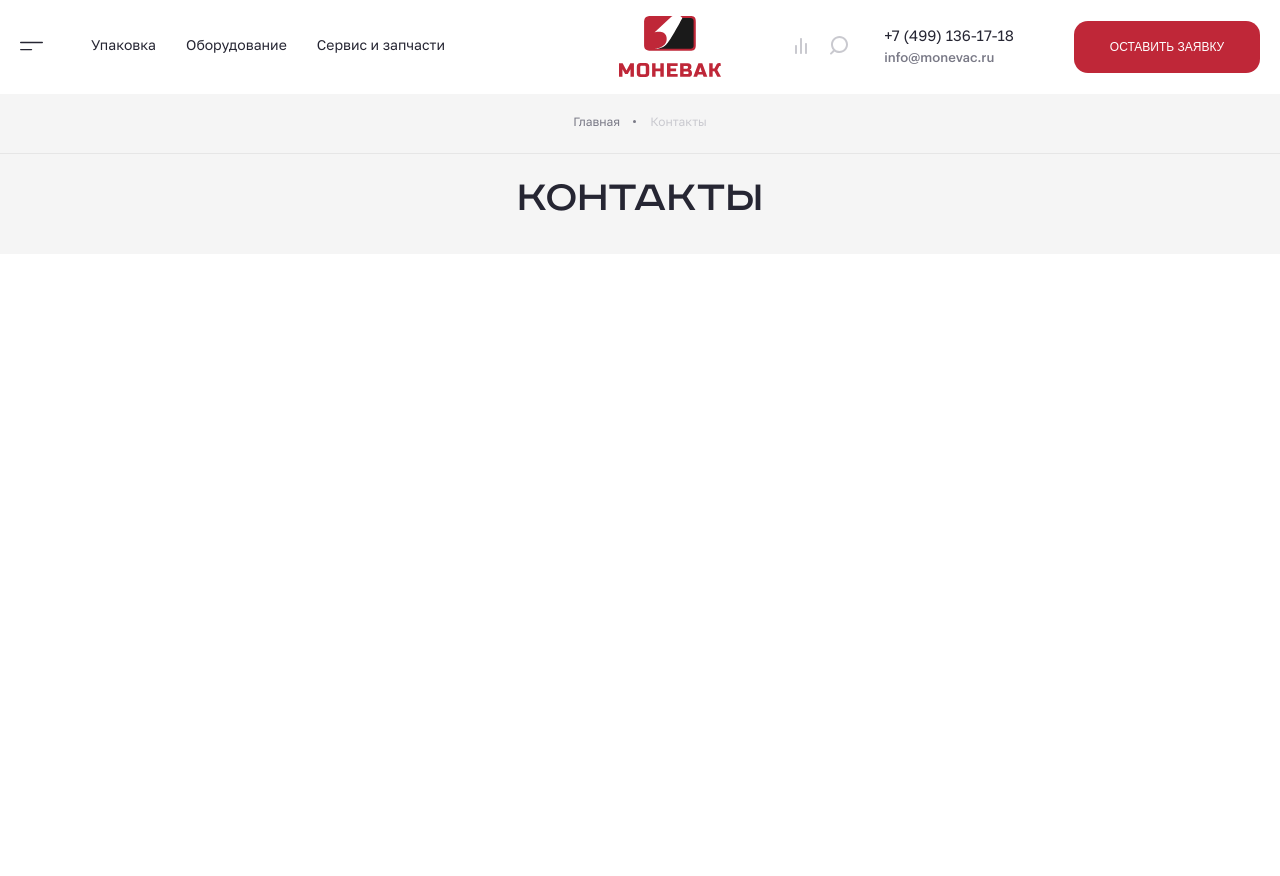
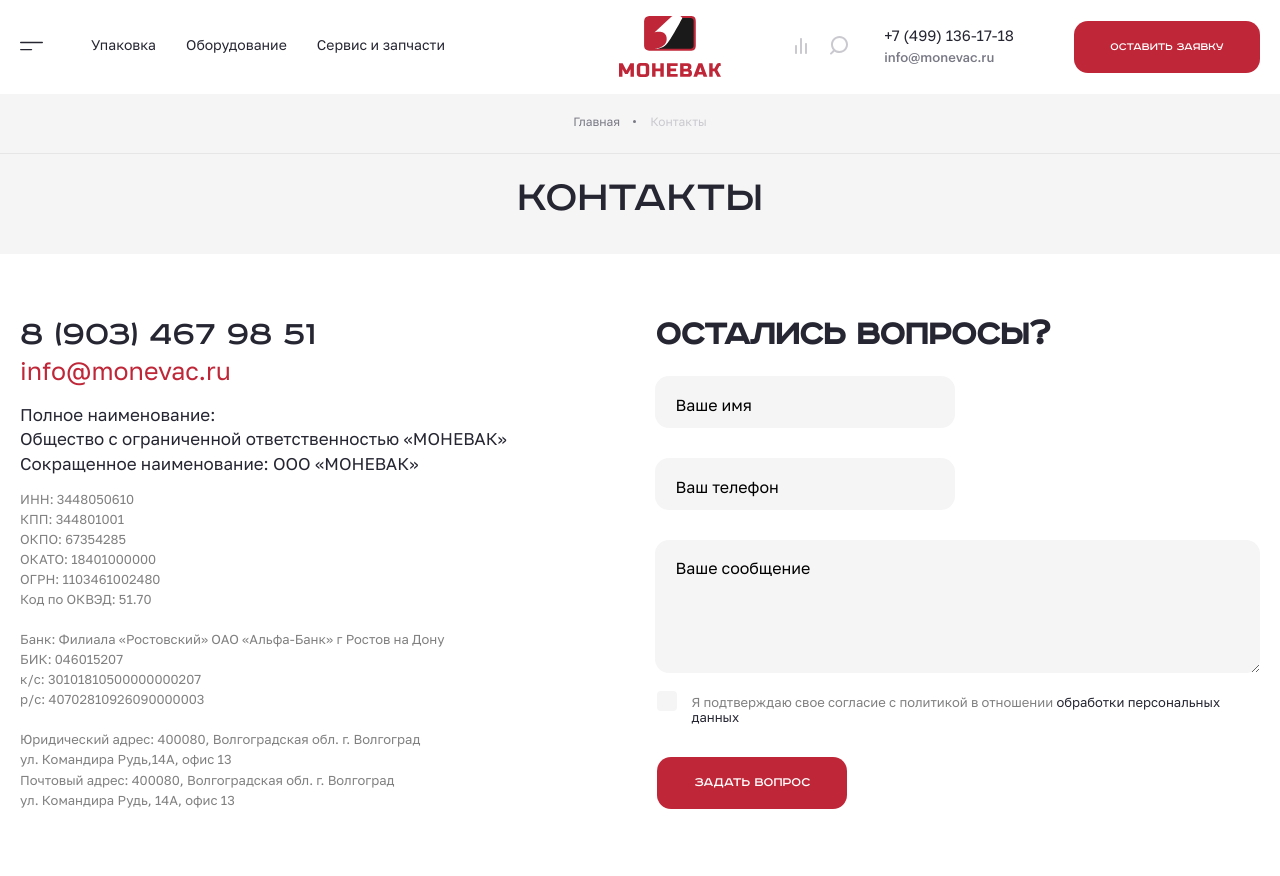
Before and after one commit to Dmitry1964/test-mono, a website built with webpack: page index.html in a window 1280 px wide. Before the commit the page ends 800 px from the top, so only its background shows below. Built offline with nearby package versions, Linux system fonts and the light colour scheme; files whose address does not match are found by name.

Commit message:
feat: добавляет блок info версия desktop

```diff
--- a/index.html
+++ b/index.html
@@ -57,15 +57,19 @@
             </button>
           </div>
           <div class="header__contacts">
-            <a class="header__link header__link--phone link" href="tel:+74991361718">+7 (499) 136-17-18</a>
-            <a class="header__link header__link--email link" href="mailto:info@monevac.ru">info@monevac.ru</a>
+            <a class="header__link header__link--phone link"
+              href="tel:+74991361718">+7 (499) 136-17-18</a>
+            <a class="header__link header__link--email link"
+              href="mailto:info@monevac.ru">info@monevac.ru</a>
           </div>
-          <button class="header__btn header__btn--submit btn">Оставить заявку</button>
+          <button class="header__btn header__btn--submit btn">Оставить
+            заявку</button>
         </div>
       </div>
     </header>
     <main>
-      <h1 class="visually-hidden">Копания Моневак - производство оборудования для упаковки</h1>
+      <h1 class="visually-hidden">Копания Моневак - производство оборудования
+        для упаковки</h1>
       <section class="contacts">
         <div class="contacts__nav">
           <ul class="contacts__nav-list">
@@ -73,7 +77,8 @@
               <a class="contacts__nav-link link" href="#">Главная</a>
             </li>
             <li class="contacts__nav-item">
-                <a class="contacts__nav-link  contacts__nav-link--active link" href="#">Контакты</a>
+              <a class="contacts__nav-link  contacts__nav-link--active link"
+                href="#">Контакты</a>
             </li>
           </ul>
         </div>
@@ -81,6 +86,79 @@
           <h2>Контакты</h2>
         </div>
       </section>
+      <section class="info">
+        <h2 class="visually-hidden">Контакты предприятия</h2>
+        <div class="container">
+          <div class="info__wrapper">
+            <div class="info__data">
+              <a class="info__data-phone link" href="tel:+79034679851">8 (903)
+                467 98 51</a>
+              <a class="info__data-email link"
+                href="mailto:info@monevac.ru">info@monevac.ru</a>
+              <div class="info__data-title">
+                <span>Полное наименование:</span>
+                <span>Общество с ограниченной ответственностью
+                  &laquo;МОНЕВАК&raquo;</span>
+                <span>Сокращенное наименование: ООО &laquo;МОНЕВАК&raquo;</span>
+              </div>
+              <div class="info__data-reg">
+                <span>ИНН: 3448050610</span>
+                <span>КПП: 344801001</span>
+                <span>ОКПО: 67354285</span>
+                <span>ОКАТО: 18401000000</span>
+                <span>ОГРН: 1103461002480</span>
+                <span>Код по ОКВЭД: 51.70</span>
+              </div>
+              <div class="info__data-bank">
+                <span>Банк: Филиала &laquo;Ростовский&raquo; ОАО
+                  &laquo;Альфа-Банк&raquo; г Ростов на Дону</span>
+                <span>БИК: 046015207</span>
+                <span>к/с: 30101810500000000207</span>
+                <span>р/с: 40702810926090000003</span>
+              </div>
+              <div class="info__data-address">
+                <span>Юридический адрес: 400080, Волгоградская обл. г.
+                  Волгоград</span>
+                <span>ул. Командира Рудь,14А, офис 13</span>
+                <span>Почтовый адрес: 400080, Волгоградская обл. г.
+                  Волгоград</span>
+                <span>ул. Командира Рудь, 14А, офис 13</span>
+              </div>
+            </div>
+            <div class="info__form">
+              <h2>Остались вопросы?</h2>
+              <form action>
+                <div class="info__form-fields">
+                  <div class="info__input-container">
+                    <input type="text" name="name" id="name" placeholder>
+                    <label for="name" class="info__input-placeholder">Ваше
+                      имя</label>
+                  </div>
+                  <div class="info__input-container">
+                    <input type="text" name="phone" id="phone" placeholder=" ">
+                    <label for="phone" class="info__input-placeholder">Ваш
+                      телефон</label>
+                  </div>
+                  <div class="info__textarea-container">
+                    <textarea name="message" id="message"
+                      placeholder=" "></textarea>
+                    <label for="message" class="info__textarea-placeholder">Ваше
+                      сообщение</label>
+                  </div>
+                </div>
+                <input class="visually-hidden" type="checkbox" name="agreement"
+                  id="agreement">
+                <label class="info__form-agreement" for="agreement">
+                  Я подтверждаю свое согласие с политикой в отношении
+                  <span>обработки персональных данных</span>
+                </label>
+                <button class="info__form-button btn" type="button">Задать вопрос</button>
+              </form>
+            </div>
+          </div>
+        </div>
+
+      </section>
     </main>
   </body>
 </html>
--- a/src/index.scss
+++ b/src/index.scss
@@ -4,3 +4,4 @@
 @use './styles/container.scss';
 @use './styles//block/contacts.scss';
 @use './styles/ui/btn.scss';
+@use './styles/block/info.scss';
--- a/src/styles/block/header.scss
+++ b/src/styles/block/header.scss
@@ -168,7 +168,6 @@
   font-size: 1.4rem;
   line-height: 100%;
   color: $color-white-default;
-  text-transform: uppercase;
 
   width: 190px;
   height: 52px;
--- /dev/null
+++ b/src/styles/block/info.scss
@@ -0,0 +1,250 @@
+@use '../variables.scss'as *;
+
+.info {
+  padding-top: 62px;
+  padding-bottom: 66px;
+}
+
+.info__wrapper {
+  display: grid;
+  grid-template-columns: 47.05% 1fr;
+}
+
+.info__data {
+  display: flex;
+  flex-direction: column;
+}
+
+.info__data-phone {
+  font-family: $font-roadradio;
+  font-size: 3.6rem;
+  line-height: 110%;
+  color: $color-black-default;
+}
+
+.info__data-email {
+  font-size: 2.5rem;
+  line-height: 3rem;
+  color: $color-cardinal;
+  margin-bottom: 20px;
+}
+
+
+.info__data-title {
+  display: flex;
+  flex-direction: column;
+  font-size: 1.7rem;
+  line-height: 110%;
+  color: $color-black-default;
+  margin-bottom: 15px;
+
+  & span {
+    margin-bottom: 6px;
+
+    &:last-child {
+      margin-bottom: 0;
+    }
+  }
+}
+
+.info__data-reg,
+.info__data-bank,
+.info__data-address {
+  display: flex;
+  flex-direction: column;
+  font-size: 1.3rem;
+  line-height: 155%;
+  color: $color-gray;
+}
+
+.info__data-reg {
+  margin-bottom: 19px;
+}
+
+.info__data-bank {
+  margin-bottom: 20px;
+}
+
+.info__form {
+  justify-self: flex-end;
+  width: 100%;
+  padding-left: 52px;
+
+  & h2 {
+    font-family: $font-roadradio;
+    font-size: 3.6rem;
+    line-height: 110%;
+    color: $color-black-default;
+    margin: 0 0 20px;
+  }
+}
+
+.info__form-fields {
+  display: flex;
+  flex-wrap: wrap;
+  gap: 30px;
+  margin-bottom: 20px;
+}
+
+[name="name"],
+[name="phone"] {
+  font-family: "Golos", "Arial", sans-serif;
+  font-size: 1.6rem;
+  line-height: 100%;
+  width: 300px;
+  height: 52px;
+  background-color: $color-white-smoke;
+  border-radius: 14px;
+  border: none;
+  padding-left: 20px;
+  transition: background-color 0.35s ease;
+
+  &:hover {
+    background-color: $color-white-default;
+    outline: 2px solid $color-whisper;
+  }
+
+  &:focus {
+    background-color: $color-white-default;
+    outline: 2px solid $color-whisper;
+  }
+}
+
+[name="message"] {
+  font-family: "Golos", "Arial", sans-serif;
+  font-size: 1.6rem;
+  line-height: 100%;
+  padding: 17px 20px 17px;
+  padding: 17px 20px 17px;
+  width: 100%;
+  height: 133px;
+  background-color: $color-white-smoke;
+  border-radius: 14px;
+  border: none;
+  padding-left: 20px;
+  transition: background-color 0.35s ease;
+
+  &:hover {
+    background-color: $color-white-default;
+    outline: 2px solid $color-whisper;
+  }
+
+  &:focus {
+    background-color: $color-white-default;
+    outline: 2px solid $color-whisper;
+  }
+}
+
+.info__input-placeholder {
+  font-size: 16px;
+  line-height: 150%;
+  position: absolute;
+  top: 17px;
+  left: 20px;
+  pointer-events: none;
+  transition: transform 0.35s ease;
+}
+
+.info__textarea-placeholder {
+  font-size: 16px;
+  line-height: 150%;
+  position: absolute;
+  top: 16px;
+  left: 20px;
+  pointer-events: none;
+  transition: transform 0.35s ease;
+}
+
+
+[name="name"]:hover~label,
+[name="phone"]:hover~label,
+[name="message"]:hover~label {
+  transform: translateY(-20px) scale(0.75);
+}
+
+[name="name"]:focus~label,
+[name="name"]:not(:placeholder-shown)~label {
+  transform: translateY(-20px) scale(0.75);
+}
+
+[name="phone"]:focus~label,
+[name="phone"]:not(:placeholder-shown)~label {
+  transform: translateY(-20px) scale(0.75);
+}
+
+[name="message"]:focus~label,
+[name="message"]:not(:placeholder-shown)~label {
+  transform: translateY(-20px) scale(0.75);
+}
+
+
+.info__input-container {
+  position: relative;
+}
+
+.info__textarea-container {
+  position: relative;
+  width: 100%;;
+}
+
+.info__form-agreement {
+  display: inline-block;
+  font-size: 1.3rem;
+  line-height: 120%;
+  color: $color-gray;
+  padding-left: 36px;
+  margin-bottom: 31px;
+  position: relative;
+  cursor: pointer;
+
+  & span {
+    color: $color-black-default;
+  }
+
+  &::before {
+    content: '';
+    position: absolute;
+    width: 20px;
+    height: 20px;
+    border-radius: 4px;
+    background-color: $color-white-smoke;
+    top: -4px;
+    left: 2px;
+    transition: background-color 0.35s ease;
+  }
+
+  &::after {
+    content: url("/public/image/icon-check.svg");
+    position: absolute;
+    top: -2px;
+    left: 6px;
+    opacity: 0;
+    transition: opacity 0.35s ease;
+  }
+}
+
+.info__form-agreement:hover::before {
+  background-color: $color-cardinal;
+}
+
+[name="agreement"]:checked~.info__form-agreement::after {
+  opacity: 1;
+}
+
+[name="agreement"]:checked~.info__form-agreement::before {
+  background-color: $color-cardinal;
+}
+
+.info__form-button {
+  font-size: 1.4rem;
+  line-height: 100%;
+  color: $color-white-default;
+
+  width: 190px;
+  height: 52px;
+  background-color: $color-cardinal;
+  justify-self: flex-end;
+  border-radius: 14px;
+  transition: background-color 0.3s ease;
+  margin-left: 2px;
+}
--- a/src/styles/global.scss
+++ b/src/styles/global.scss
@@ -30,7 +30,7 @@
   list-style: none;
 }
 
-// ios button \ inputs reset
+ios button \ inputs reset
 select,
 textarea,
 input:matches([type="email"],
--- a/src/styles/ui/btn.scss
+++ b/src/styles/ui/btn.scss
@@ -2,6 +2,10 @@
 
 .btn {
   transition: background-color 0.35s ease;
+  font-family: $font-roadradio;
+  cursor: pointer;
+  border: none;
+  text-transform: uppercase;
 
   &:hover {
     background-color: $color-brick-red;
--- a/src/styles/variables.scss
+++ b/src/styles/variables.scss
@@ -3,12 +3,14 @@
 $color-white-default: #ffffff;
 $color-black-default: #262633;
 $color-black-10: #00000010;
+$color-gray: #808080;
 $color-cardinal: #bf2738;
 $color-brick-red: #cc2a3c;
 $color-bright-red: #991f2d;
 $color-ghost: #c9c9cf;
 $color-storm-gray: #797986;
 $color-white-smoke: #f5f5f5;
+$color-whisper: #e6e6e6;
 
 
 //  fonts
```
Also changed, not shown: public/image/icon-check.svg (added). Lines whose indentation alone changed are shown as unchanged.
